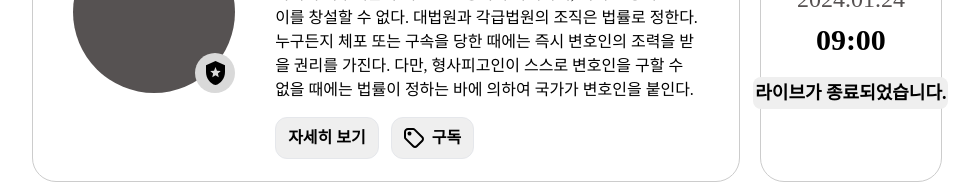
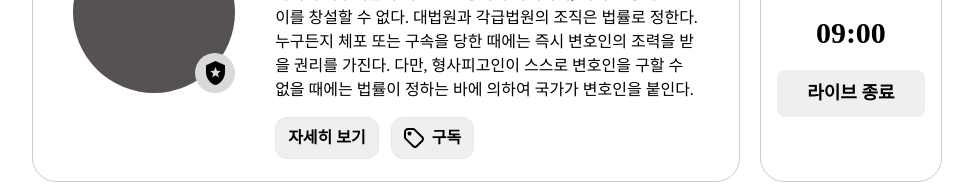
Before and after one commit to dnwnsrb11/grimtalk, a React (Vite) app: page /aisimilarity in a window 1280 px wide. Shown: the part 335-519 px from the top of the page, without its empty margins (153-1132 px from the left). Built offline with nearby package versions, Linux system fonts and the light colour scheme; no server answers; a web font is replaced by a local one.

Commit message:
fix:ai유사도 페이지 라이브 종료 버튼 수정

```diff
--- a/src/routes/pages/AiSimilarityPage.jsx
+++ b/src/routes/pages/AiSimilarityPage.jsx
@@ -74,8 +74,8 @@ export const AiSimilarityPage = () => {
           <div className=" flex h-[128px] w-[195px] flex-col items-center justify-center space-x-0 ">
             <span className="m-0 p-0 text-[24px] font-medium text-[#565252]">2024.01.24</span>
             <span className="m-0 mb-[15px] p-0 text-[30px] font-bold">09:00</span>
-            <button className="h-[41px] w-[195px] rounded-lg bg-[#EFEFEF] text-[18px] font-semibold">
-              라이브가 종료되었습니다.
+            <button className="rounded-lg bg-[#EFEFEF] px-[30px] py-[10px] text-[18px] font-semibold">
+              라이브 종료
             </button>
           </div>
         </div>
```
